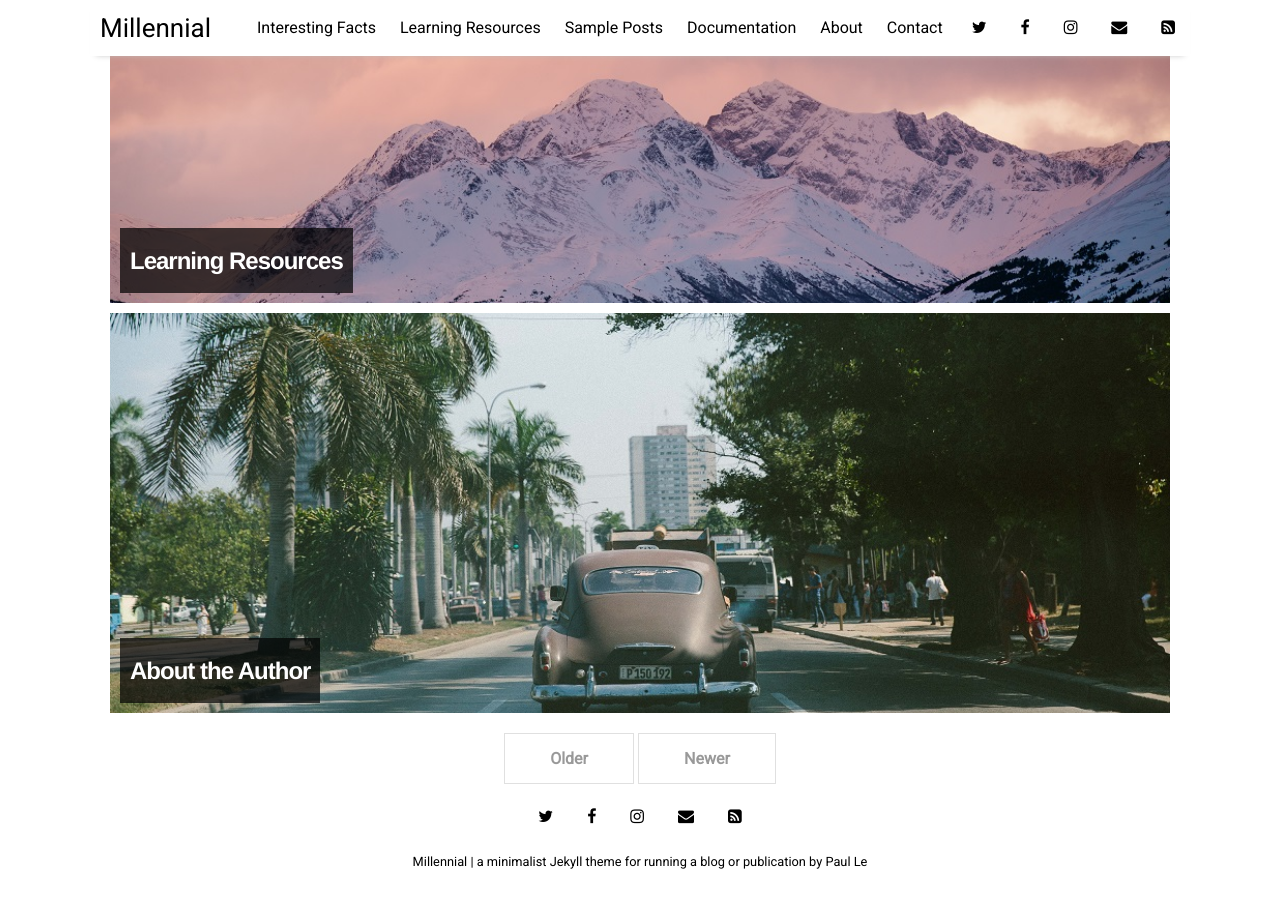
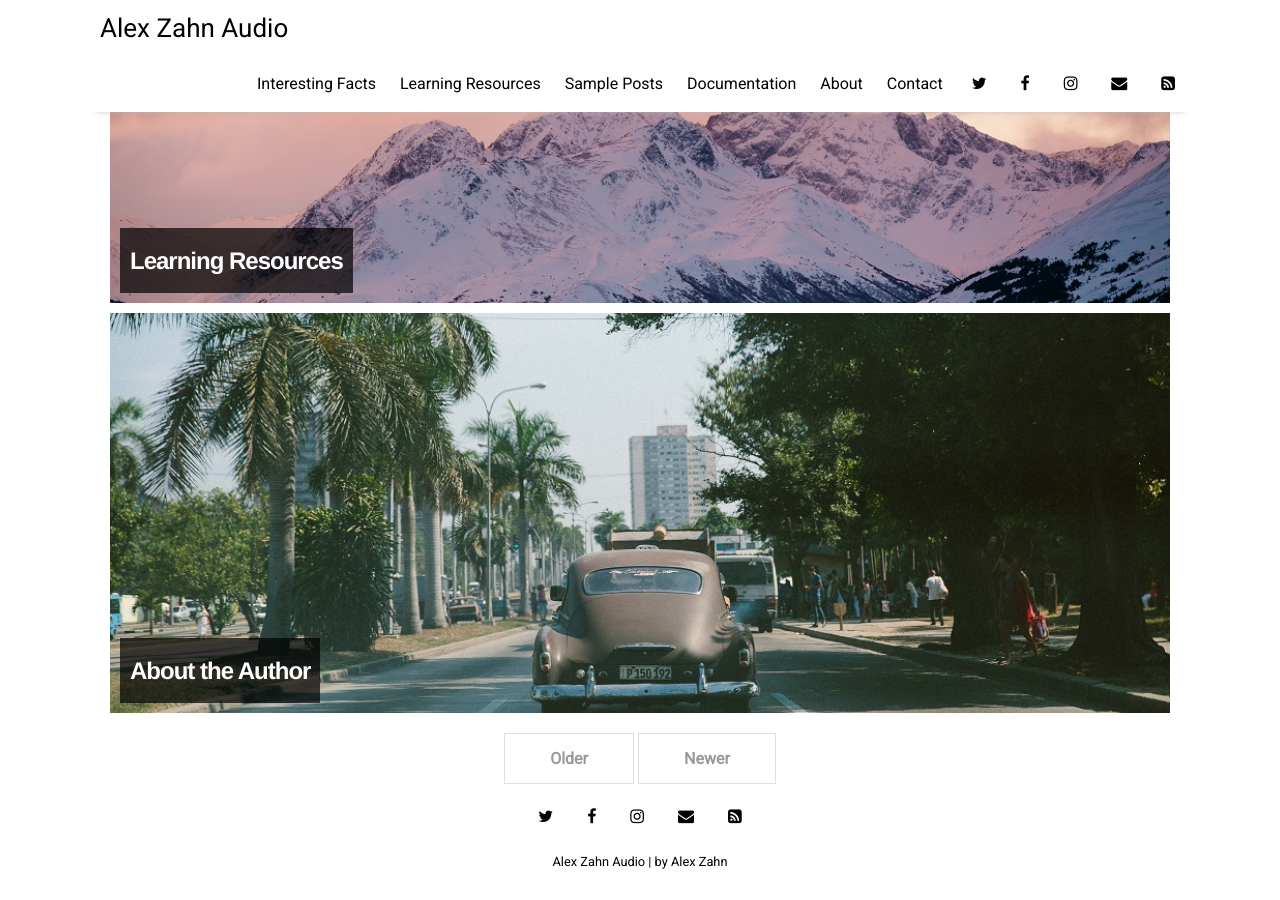
Before and after one commit to alexzahnaudio/alexzahnaudio.github.io, a Jekyll site: the page built from index.html, in a window 1280 px wide and 900 px high, scrolled down 1398 px. Built offline with Jekyll 4.4.1, drawn with Linux system fonts in a browser that asks for light colours; nearby versions of some CDN libraries; the list of posts is cut into pages by our own code.

Commit message:
Update _config.yml

```diff
--- a/_config.yml
+++ b/_config.yml
@@ -10,9 +10,9 @@
 plugins:             [jekyll-paginate, jekyll-sitemap, jekyll-feed, jekyll-seo-tag]
 
 # Customise atom feed settings (this is where Jekyll-Feed gets configuration information)
-title:		           "Millennial"
-description:	       "a minimalist Jekyll theme for running a blog or publication"
-author:              "Paul Le"
+title:		           "Alex Zahn Audio"
+description:	       ""
+author:              "Alex Zahn"
 
 # RSS 2.0 can be used instead of Atom by uncommenting following two lines
 #feed:
```
